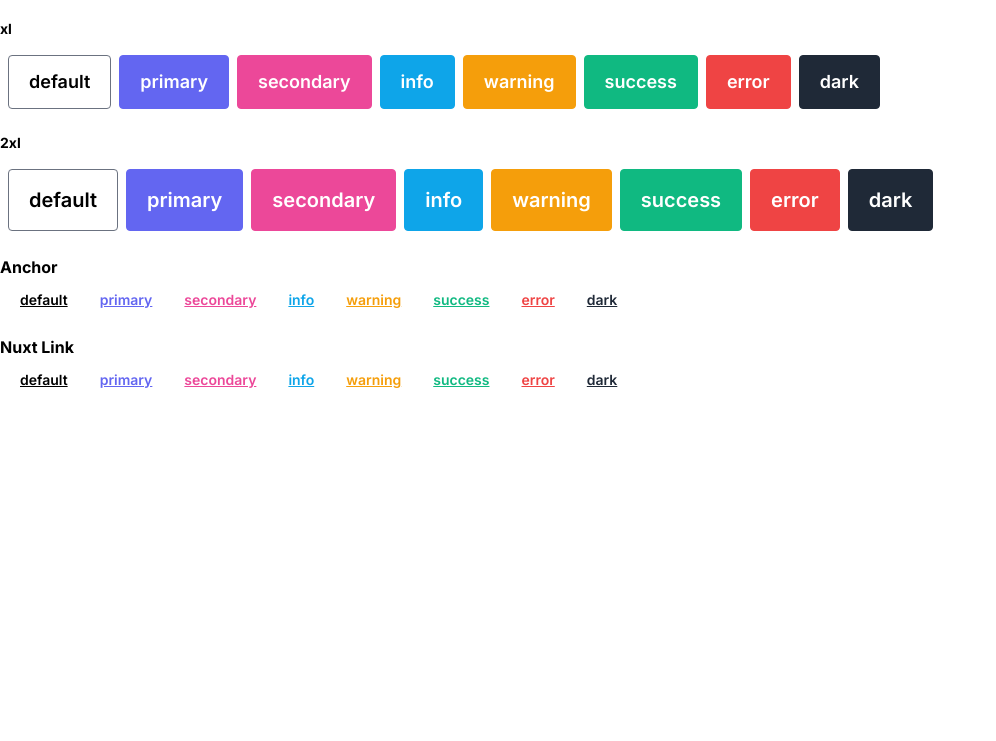
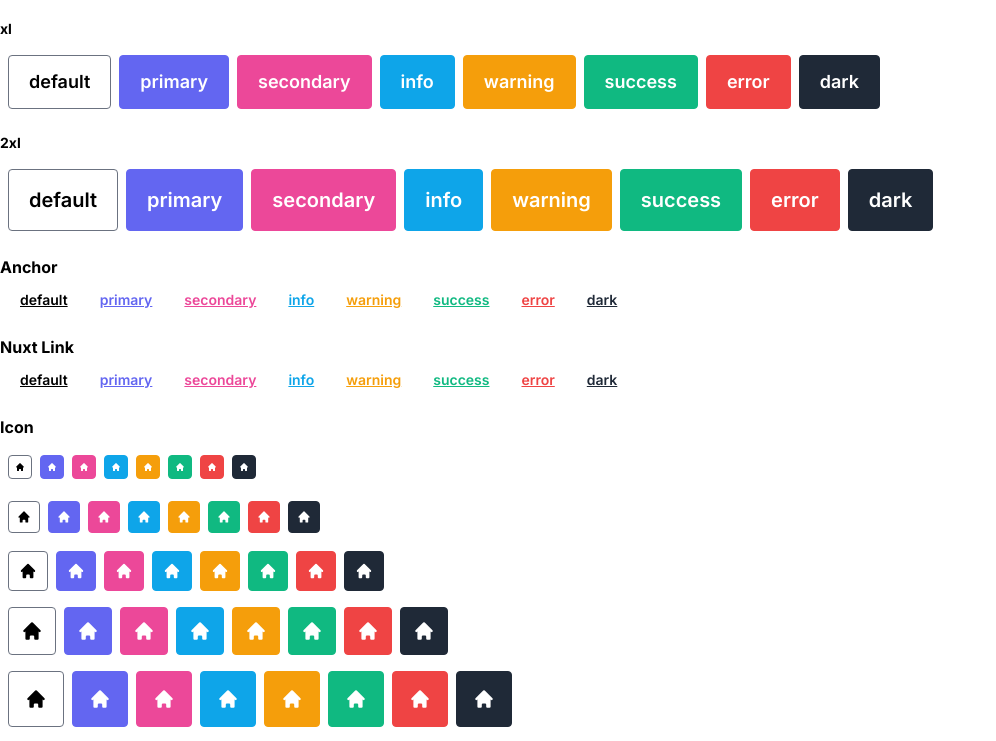
Before and after one commit to gravitano/nuxt3-tailwind-kit, a Nuxt app: page / in a window 1280 px wide. Shown: the part 1483-2224 px from the top of the page, without its empty margins (0-996 px from the left). Before the commit the page ends 1879 px from the top, so only its background shows below. Built offline with nearby package versions, Linux system fonts and the light colour scheme.

Commit message:
feat(v-btn): new `icon` variant

```diff
--- a/components/VBtn.vue
+++ b/components/VBtn.vue
@@ -44,6 +44,10 @@ const props = defineProps({
     validator: (v: string) =>
       ["xxs", "xs", "sm", "md", "lg", "xl", "2xl"].includes(v),
   },
+  icon: {
+    type: Boolean,
+    default: false,
+  },
 });
 
 const classes = computed(() => {
@@ -57,6 +61,7 @@ const classes = computed(() => {
       "btn-rounded": props.rounded,
       "btn-block": props.block,
       "btn-underline": props.underline,
+      "btn-icon": props.icon,
     },
   ];
 });
@@ -74,7 +79,7 @@ const tag = computed(() =>
 
 <style scoped>
 .btn {
-  @apply appearance-none border rounded font-semibold transition duration-300;
+  @apply inline-flex justify-center items-center appearance-none border rounded font-semibold transition duration-300;
 }
 
 .btn-rounded {
@@ -263,4 +268,27 @@ const tag = computed(() =>
 .btn-dark.btn-text {
   @apply bg-transparent hover:bg-transparent hover:text-gray-900 text-gray-800;
 }
+
+/** ICON **/
+.btn-icon.btn-xxs {
+  @apply w-6 h-6;
+}
+.btn-icon.btn-xs {
+  @apply w-8 h-8;
+}
+.btn-icon.btn-sm {
+  @apply w-10 h-10;
+}
+.btn-icon.btn-md {
+  @apply w-12 h-12;
+}
+.btn-icon.btn-lg {
+  @apply w-14 h-14;
+}
+.btn-icon.btn-xl {
+  @apply w-16 h-16;
+}
+.btn-icon.btn-2xl {
+  @apply w-20 h-20;
+}
 </style>
--- a/pages/index.vue
+++ b/pages/index.vue
@@ -11,8 +11,13 @@ const colors = [
 ];
 
 const variants = ["", "rounded", "outlined", "text", "block", "underline"];
+const iconVariants = ["", "rounded", "outlined", "text"];
 
 const sizes = ["xxs", "xs", "sm", "md", "lg", "xl", "2xl"];
+
+const bindVariant = (variant: string) => {
+  return variant ? { [variant]: true } : {};
+};
 </script>
 
 <template>
@@ -25,9 +30,7 @@ const sizes = ["xxs", "xs", "sm", "md", "lg", "xl", "2xl"];
         v-for="color in colors"
         :key="color"
         :color="color"
-        v-bind="
-          variant ? { [variant]: true, text: variant === 'underline' } : {}
-        "
+        v-bind="bindVariant(variant)"
       >
         {{ color }}
       </v-btn>
@@ -68,6 +71,33 @@ const sizes = ["xxs", "xs", "sm", "md", "lg", "xl", "2xl"];
         {{ color }}
       </v-btn>
     </div>
+
+    <div class="space-x-2 space-y-2">
+      <h2 class="font-bold mb-2">Icon</h2>
+      <div class="space-y-2" v-for="variant in iconVariants" :key="variant">
+        <div v-for="size in sizes" :key="size" class="space-x-2 space-y-2">
+          <v-btn
+            v-for="color in colors"
+            :key="color"
+            :color="color"
+            :size="size"
+            icon
+            v-bind="bindVariant(variant)"
+          >
+            <svg
+              xmlns="http://www.w3.org/2000/svg"
+              class="h-6 w-6"
+              viewBox="0 0 20 20"
+              fill="currentColor"
+            >
+              <path
+                d="M10.707 2.293a1 1 0 00-1.414 0l-7 7a1 1 0 001.414 1.414L4 10.414V17a1 1 0 001 1h2a1 1 0 001-1v-2a1 1 0 011-1h2a1 1 0 011 1v2a1 1 0 001 1h2a1 1 0 001-1v-6.586l.293.293a1 1 0 001.414-1.414l-7-7z"
+              />
+            </svg>
+          </v-btn>
+        </div>
+      </div>
+    </div>
   </div>
 </template>
 
```
